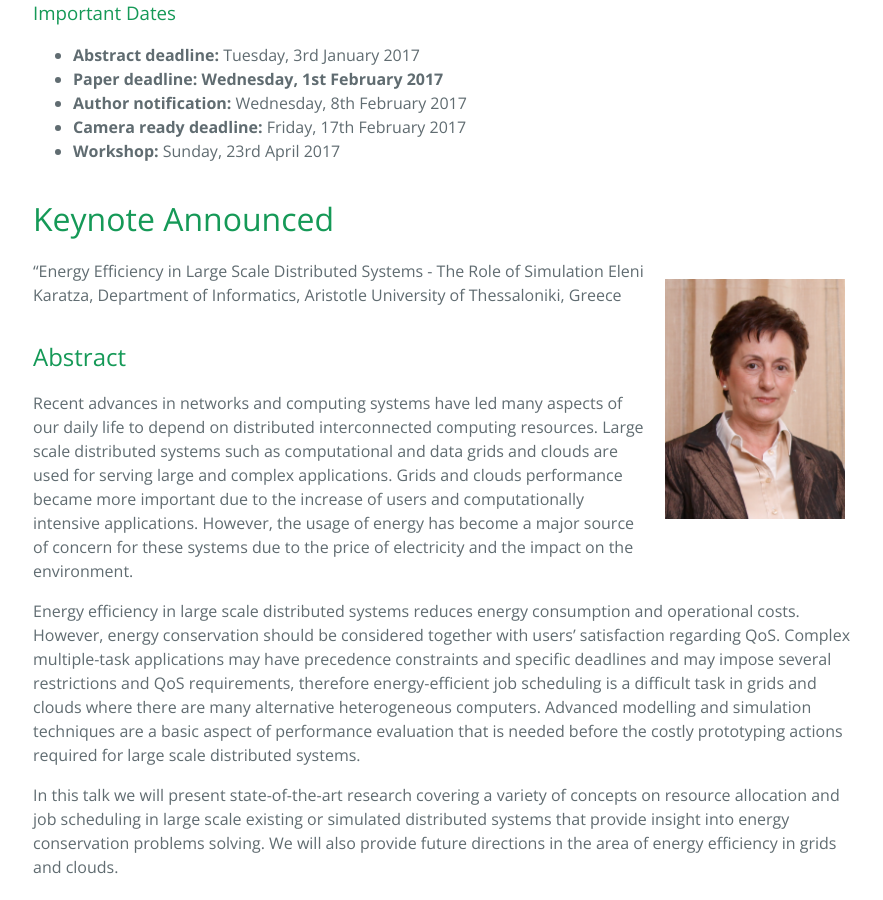
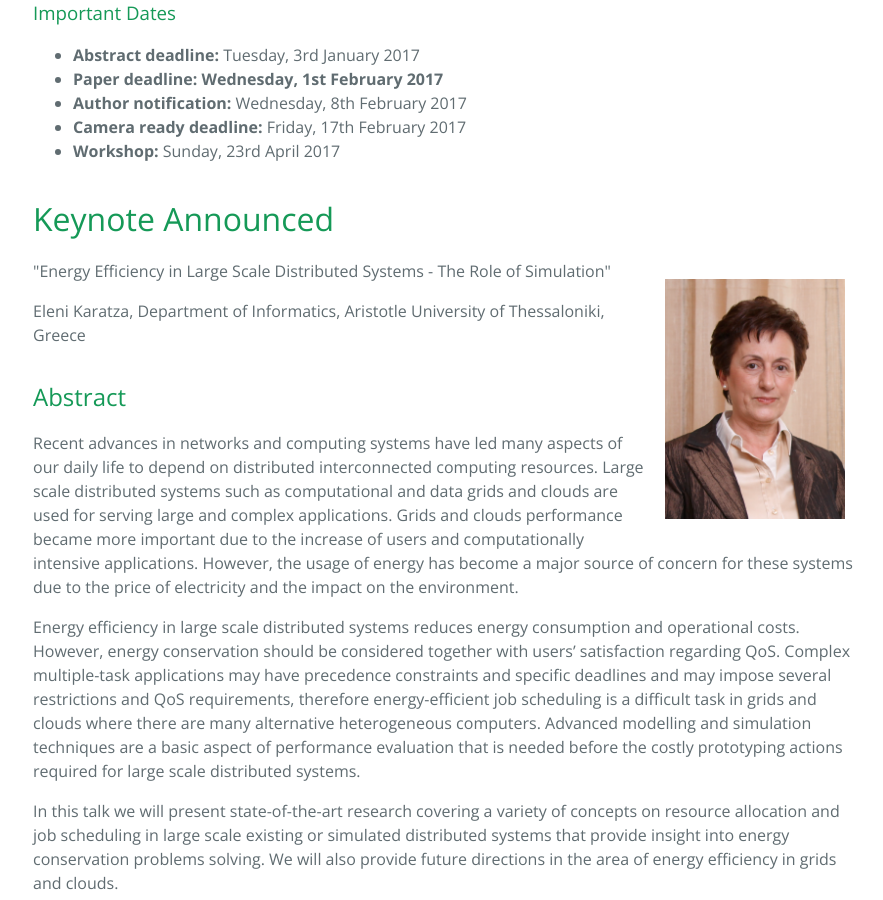
Before and after one commit to ENERGY-SIM/energy-sim.github.io, a Jekyll site: the page built from 2017.md, in a window 1280 px wide and 900 px high, scrolled down 2476 px. Shown: the whole window, without its empty margins (191-1074 px from the left). Built offline with Jekyll 4.4.1, drawn with Linux system fonts in a browser that asks for light colours; nearby versions of some CDN libraries; some of the changed lines change nothing that is shown.

Commit message:
Update 2017.md

```diff
--- a/2017.md
+++ b/2017.md
@@ -83,7 +83,8 @@ Ananta Tiwari, San Diego Supercomputer Center, USA
 
 # Keynote Announced
 <div style="float:right;padding:20px"><img src="http://energy-sim.org/helenkaratza.png" style="width:180px"/></div>
-"Energy Efficiency in Large Scale Distributed Systems - The Role of Simulation
+<emph>"Energy Efficiency in Large Scale Distributed Systems - The Role of Simulation"</emph>
+
 Eleni Karatza, Department of Informatics, Aristotle University of Thessaloniki, Greece
 
 ## Abstract
```
